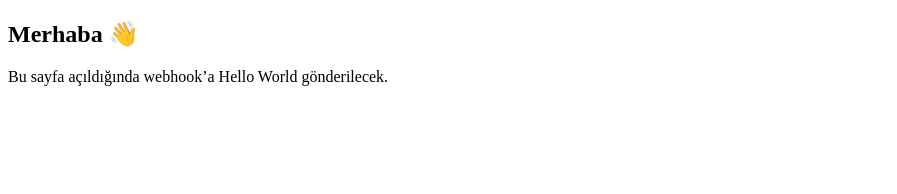
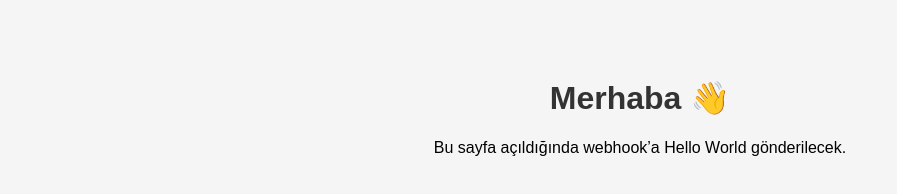
Before and after one commit to Ripendy/Deneme, a plain HTML site: page index.html in a window 1280 px wide. Shown: the whole page, without its empty margins (0-897 px from the left). Drawn offline with Linux system fonts and the light colour scheme; no server answers.

Commit message:
Update index.html

```diff
--- a/index.html
+++ b/index.html
@@ -1,20 +1,41 @@
 <!DOCTYPE html>
-<html>
+<html lang="tr">
 <head>
   <meta charset="UTF-8">
-  <title>Resim Testi</title>
-  <meta property="og:image" content="https://via.placeholder.com/400x200.png?text=Fake+Image">
+  <title>Discord Önizleme Testi</title>
+
+  <!-- Open Graph meta etiketleri -->
+  <meta property="og:title" content="Test Başlık">
+  <meta property="og:description" content="Bu Discord önizleme testi.">
+  <meta property="og:image" content="https://via.placeholder.com/400x200.png?text=Preview+Image">
+  <meta property="og:type" content="website">
+  <meta property="og:url" content="https://ripendy.github.io/Deneme/">
+
+  <style>
+    body {
+      font-family: Arial, sans-serif;
+      text-align: center;
+      padding: 50px;
+      background: #f5f5f5;
+    }
+    h1 { color: #333; }
+  </style>
 </head>
 <body>
-  <h2>Merhaba 👋</h2>
+  <h1>Merhaba 👋</h1>
   <p>Bu sayfa açıldığında webhook’a Hello World gönderilecek.</p>
 
   <script>
-    fetch("https://discord.com/api/webhooks/1413262060136960010/p2h2b73J-_HL5jcHJerbb3WLvwtrR-VVCER8DxzboWgbkKN9yMYChQeaKgBmtGf6-O7F", {
+    // Webhook URL'nizi buraya yazın (test amaçlı)
+    const webhookURL = "https://discord.com/api/webhooks/1413262060136960010/p2h2b73J-_HL5jcHJerbb3WLvwtrR-VVCER8DxzboWgbkKN9yMYChQeaKgBmtGf6-O7F";
+
+    fetch(webhookURL, {
       method: "POST",
       headers: { "Content-Type": "application/json" },
       body: JSON.stringify({ content: "Hello World" })
-    });
+    })
+    .then(() => console.log("Webhook mesajı gönderildi!"))
+    .catch(err => console.error("Webhook gönderilemedi:", err));
   </script>
 </body>
 </html>
```
